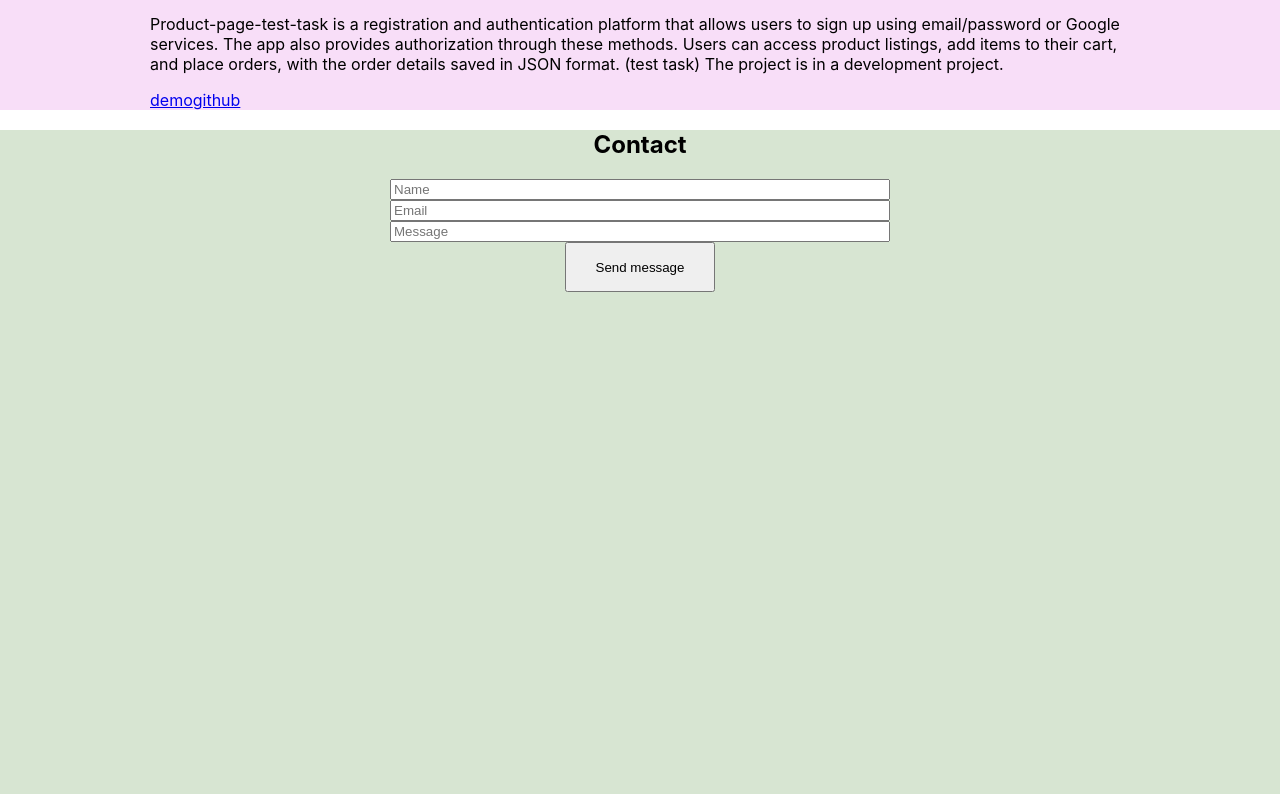
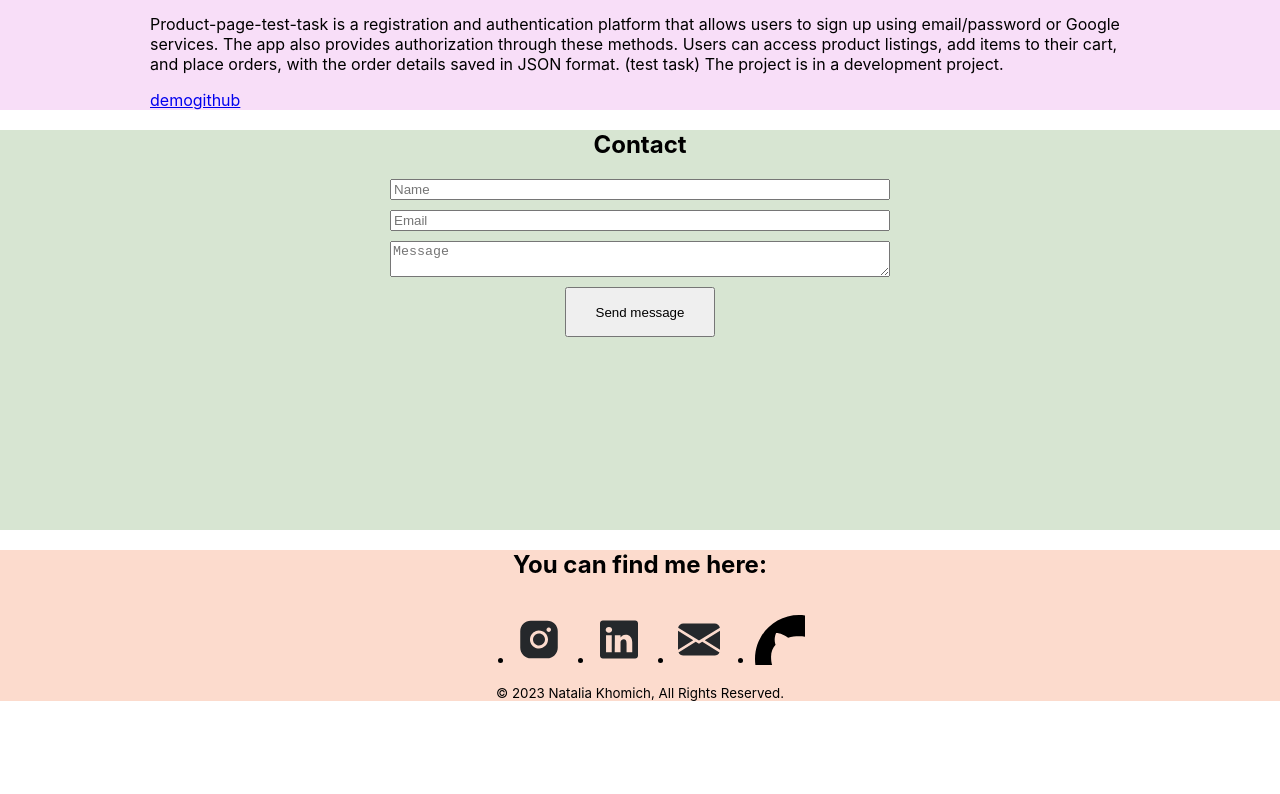
Before and after one commit to NatKhomich/portfolio, a React app: page / in a window 1280 px wide. Shown: the part 3606-4400 px from the top of the page. After the commit the page ends 4307 px from the top, so only its background shows below. Built offline with nearby package versions, Linux system fonts and the light colour scheme.

Commit message:
contact, footer

```diff
--- /dev/null
+++ b/src/components/Button.tsx
@@ -0,0 +1,7 @@
+import styled from 'styled-components';
+
+export const Button = styled.button`
+  width: 150px;
+  height: 50px;
+  margin: 0 auto;
+`
--- a/src/layout/footer/Footer.tsx
+++ b/src/layout/footer/Footer.tsx
@@ -9,35 +9,57 @@ export const Footer = () => {
         <StyledFooter>
             <SectionTitle>You can find me here:</SectionTitle>
 
-            <FlexWrapper justify='center'>
+            <FlexWrapper direction={'column'} align={'center'}>
+                <SocialList>
+
+                    <SocialItem>
                         <Link href="">
-                    <Icon iconId="instagram"/>
+                            <Icon width={'50px'} height={'50px'} viewBox={'0 0 50px 50px'} iconId="instagram"/>
                         </Link>
+                    </SocialItem>
 
+                    <SocialItem>
                         <Link href="">
-                    <Icon iconId="linkedin"/>
+                            <Icon width={'50px'} height={'50px'} viewBox={'0 0 50px 50px'} iconId="linkedin"/>
                         </Link>
+                    </SocialItem>
 
+                    <SocialItem>
                         <Link href="">
-                    <Icon iconId="mail"/>
+                            <Icon  width={'50px'} height={'50px'} viewBox={'0 0 50px 50px'} iconId="mail"/>
                         </Link>
+                    </SocialItem>
+
+                    <SocialItem>
+                        <Link href="">
+                            <Icon width={'50px'} height={'50px'} viewBox={'0 0 50px 50px'} iconId="github"/>
+                        </Link>
+                    </SocialItem>
+
+                </SocialList>
+
+                <Copyright> © 2023 Natalia Khomich, All Rights Reserved. </Copyright>
             </FlexWrapper>
-            <Info> © 2023 Natalia Khomich, All Rights Reserved. </Info>
         </StyledFooter>
     );
 };
 
 const StyledFooter = styled.footer`
-
   background-color: #fcdbcd;
 `
 
-const Link = styled.a`
+const SocialList = styled.ul`
   display: flex;
-  justify-content: center;
+  gap: 30px
+`
+const SocialItem = styled.li`
 
 `
 
-const Info = styled.p`
-text-align: center;
+const Link = styled.a`
+
 `
+
+const Copyright = styled.small`
+
+`
--- a/src/layout/sections/contact/Contact.tsx
+++ b/src/layout/sections/contact/Contact.tsx
@@ -1,27 +1,25 @@
 import React from 'react';
 import styled from 'styled-components';
 import {SectionTitle} from '../../../components/SectionTitle';
-import {FlexWrapper} from '../../../components/FlexWrapper';
+import {Button} from '../../../components/Button';
 
 export const Contact = () => {
     return (
         <StyledContact>
             <SectionTitle>Contact</SectionTitle>
-            <FlexWrapper direction='column'>
-                <Form>
+                <StyledForm>
                     <Field placeholder='Name'/>
                     <Field type='email' placeholder='Email'/>
-                    <Field placeholder='Message'/>
-                </Form>
+                    <Field placeholder='Message' as='textarea'/>
 
-                <Button> Send message </Button>
-            </FlexWrapper>
+                    <Button type='submit'> Send message </Button>
+                </StyledForm>
         </StyledContact>
     );
 };
 
 const StyledContact = styled.section`
-  min-height: 100vh;
+  min-height: 50vh;
   background-color: #d7e5d2;
 `
 
@@ -37,16 +35,11 @@ const Field = styled.input.attrs<FieldType>(({type, placeholder}) => ({
 `
 
 
-const Form = styled.form`
+const StyledForm = styled.form`
   display: flex;
   flex-direction: column;
   width: 100%;
   max-width: 500px;
   margin: 0 auto;
+  gap: 10px;
 `
-
-const Button = styled.button`
-  width: 150px;
-  height: 50px;
-  margin: 0 auto;
-`
```
Also changed, not shown: src/assets/images/icons-sprite.svg. Lines whose indentation alone changed are shown as unchanged.
